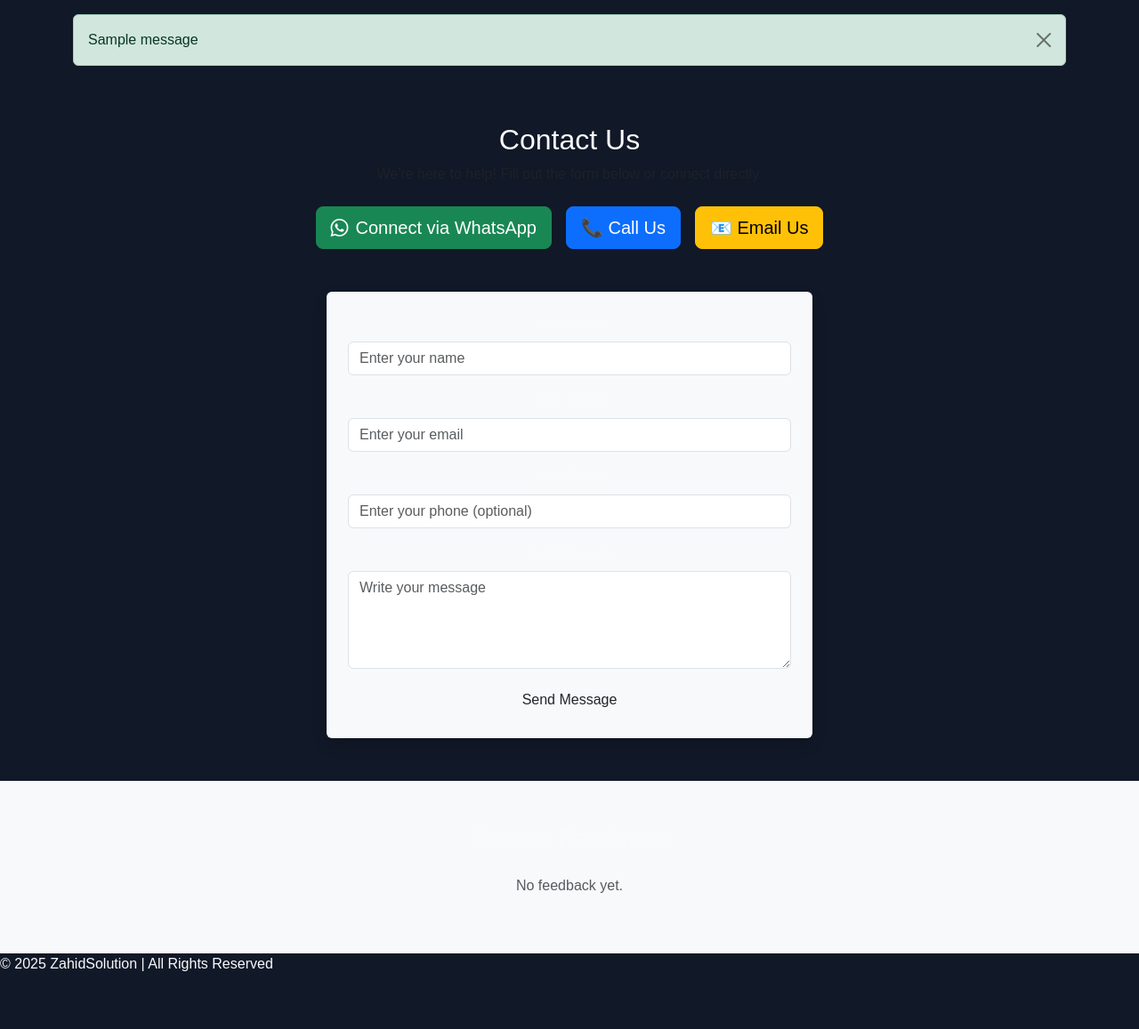
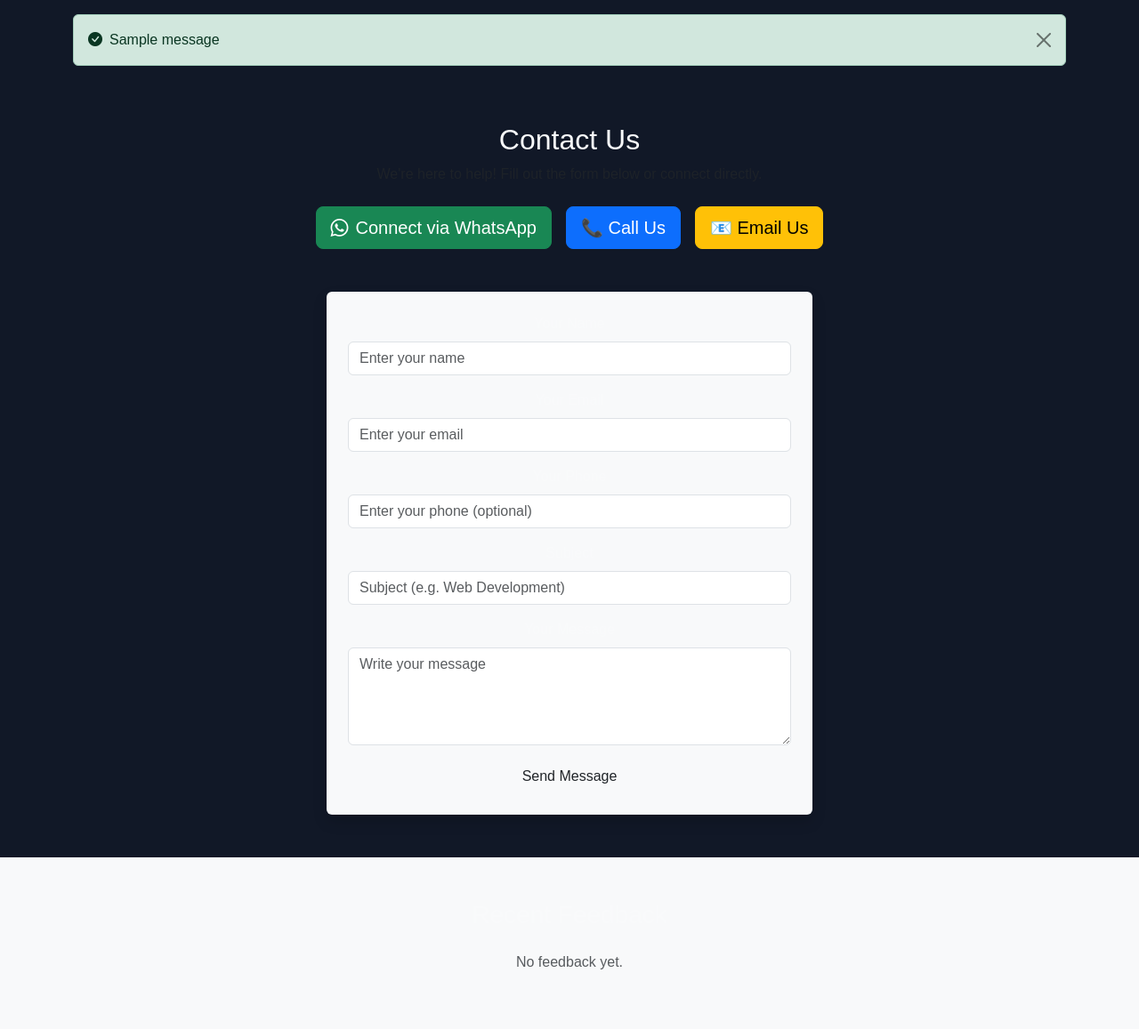
Before and after one commit to zahidsolution/zahidsolution-v3, a Flask app: page /contact in a window 1280 px wide. Shown: the part 76-1233 px from the top of the page at 89% size. Before the commit the page ends 1168 px from the top, so only its background shows below. Run offline with Flask 3, Linux system fonts and the light colour scheme; tables that the repository leaves empty hold one stand-in row (values such as "Sample post"); one stand-in notice (Sample message) is shown; data that the repository does not hold is empty.

Commit message:
Update contact.html

```diff
--- a/templates/contact.html
+++ b/templates/contact.html
@@ -7,6 +7,15 @@
   <meta name="description" content="{{ seo.description }}">
   <meta name="keywords" content="{{ seo.keywords }}">
   <link rel="icon" href="/static/favicon.png" type="image/png">
+
+  <!-- Open Graph (SEO) -->
+  <meta property="og:title" content="{{ seo.title }}">
+  <meta property="og:description" content="{{ seo.description }}">
+  <meta property="og:image" content="/static/logo.png">
+  <meta property="og:url" content="{{ request.url }}">
+  <meta name="twitter:card" content="summary_large_image">
+
+  <!-- CSS -->
   <link href="https://cdn.jsdelivr.net/npm/bootstrap@5.3.0/dist/css/bootstrap.min.css" rel="stylesheet">
   <link href="https://cdn.jsdelivr.net/npm/bootstrap-icons@1.10.5/font/bootstrap-icons.css" rel="stylesheet">
   <link rel="stylesheet" href="{{ url_for('static', filename='style.css') }}">
@@ -37,7 +46,10 @@
     {% with messages = get_flashed_messages(with_categories=true) %}
       {% if messages %}
         {% for category, message in messages %}
-          <div class="alert alert-{{ category }} alert-dismissible fade show" role="alert">
+          <div class="alert alert-{{ category }} alert-dismissible fade show d-flex align-items-center" role="alert">
+            {% if category == 'success' %}<i class="bi bi-check-circle-fill me-2"></i>{% endif %}
+            {% if category == 'danger' %}<i class="bi bi-x-circle-fill me-2"></i>{% endif %}
+            {% if category == 'warning' %}<i class="bi bi-exclamation-triangle-fill me-2"></i>{% endif %}
             {{ message }}
             <button type="button" class="btn-close" data-bs-dismiss="alert"></button>
           </div>
@@ -85,6 +97,10 @@
               <input type="text" name="phone" id="phone" class="form-control" placeholder="Enter your phone (optional)">
             </div>
             <div class="mb-3">
+              <label for="subject" class="form-label">Subject</label>
+              <input type="text" name="subject" id="subject" class="form-control" placeholder="Subject (e.g. Web Development)">
+            </div>
+            <div class="mb-3">
               <label for="message" class="form-label">Your Message</label>
               <textarea name="message" id="message" rows="4" class="form-control" placeholder="Write your message" required></textarea>
             </div>
@@ -95,7 +111,7 @@
     </div>
   </section>
 
-  <!-- Last 5 Feedbacks -->
+  <!-- Recent Feedback -->
   <section class="py-5 bg-light">
     <div class="container">
       <h3 class="text-center mb-4">Recent Feedback</h3>
@@ -130,17 +146,18 @@
   <script src="https://unpkg.com/aos@2.3.1/dist/aos.js"></script>
   <script>AOS.init();</script>
 
-  <!-- Auto WhatsApp Redirect after submission -->
+  <!-- Auto WhatsApp Redirect -->
   <script>
     document.getElementById('contactForm').addEventListener('submit', function (e) {
       setTimeout(() => {
         const name = document.getElementById('name').value;
         const email = document.getElementById('email').value;
         const phone = document.getElementById('phone').value;
+        const subject = document.getElementById('subject').value;
         const message = document.getElementById('message').value;
 
         const autoReply = `Hello ${name}, thank you for reaching out! 🎉\n\nOur team will contact you shortly.\nMeanwhile, you can share more details here.`;
-        const whatsappUrl = `https://wa.me/923000079078?text=${encodeURIComponent(autoReply)}%0A%0A📩 User Info:%0AName: ${encodeURIComponent(name)}%0AEmail: ${encodeURIComponent(email)}%0APhone: ${encodeURIComponent(phone)}%0AMessage: ${encodeURIComponent(message)}`;
+        const whatsappUrl = `https://wa.me/923000079078?text=${encodeURIComponent(autoReply)}%0A%0A📩 User Info:%0AName: ${encodeURIComponent(name)}%0AEmail: ${encodeURIComponent(email)}%0APhone: ${encodeURIComponent(phone)}%0ASubject: ${encodeURIComponent(subject)}%0AMessage: ${encodeURIComponent(message)}`;
         window.open(whatsappUrl, '_blank');
       }, 800);
     });
@@ -149,4 +166,4 @@
     document.getElementById('year').innerText = new Date().getFullYear();
   </script>
 </body>
-          </html>
+  </html>
```
